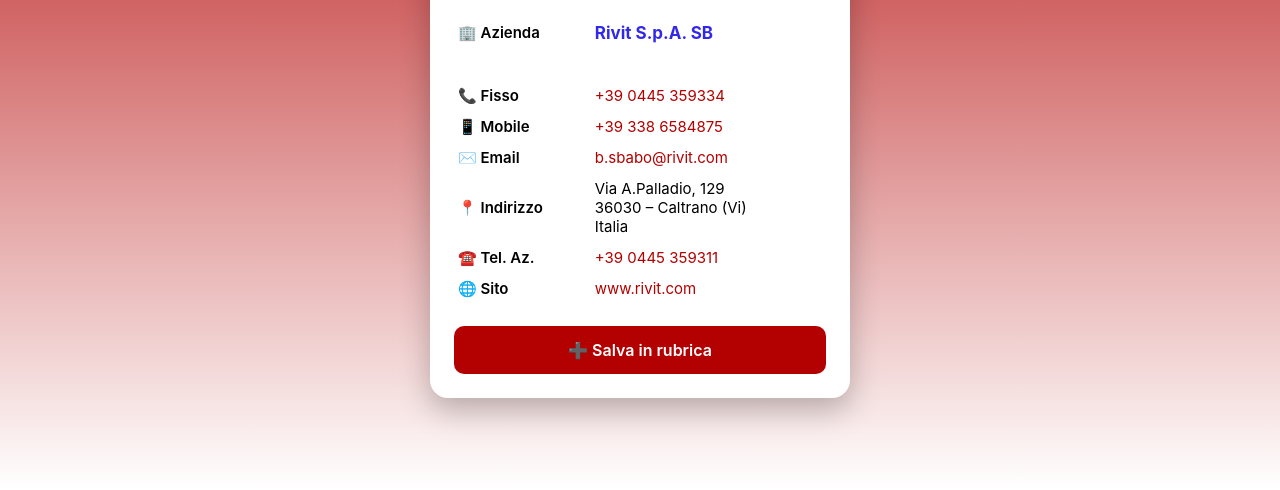
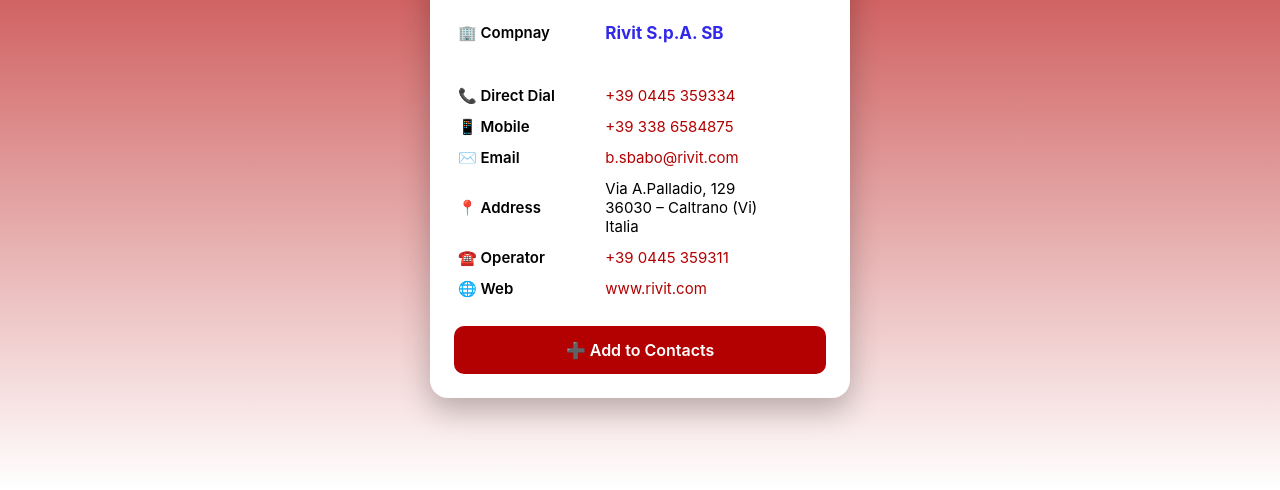
Before and after one commit to CedRivit/Barbara.Sbabo, a plain HTML site: page index.html in a window 1280 px wide. Shown: the part 310-800 px from the top of the page. Drawn offline with Linux system fonts and the light colour scheme.

Commit message:
Update index.html

```diff
--- a/index.html
+++ b/index.html
@@ -151,12 +151,12 @@
 
     <table class="azienda">
       <tr>
-        <td class="label">🏢 Azienda</td>
+        <td class="label">🏢 Compnay</td>
         <td class="company-value">Rivit S.p.A. SB</td>
       </tr>
       <tr><td colspan="2">&nbsp;</td></tr>
       <tr>
-        <td class="label">📞 Fisso</td>
+        <td class="label">📞 Direct Dial</td>
         <td><a href="tel:+39 0445 359331">+39 0445 359334</a></td>
       </tr>
       <tr>
@@ -168,20 +168,20 @@
         <td><a href="mailto:b.sbabo@rivit.com">b.sbabo@rivit.com</a></td>
       </tr>
       <tr>
-        <td class="label">📍 Indirizzo</td>
+        <td class="label">📍 Address</td>
         <td>Via A.Palladio, 129<br>36030 – Caltrano (Vi)<br>Italia</td>
       </tr>
       <tr>
-        <td class="label">☎️ Tel. Az.</td>
+        <td class="label">☎️ Operator</td>
         <td><a href="tel:+39 0445 359311">+39 0445 359311</a></td>
       </tr>
       <tr>
-        <td class="label">🌐 Sito</td>
+        <td class="label">🌐 Web</td>
         <td><a href="https://www.Rivit.com" target="_blank">www.rivit.com</a></td>
       </tr>
     </table>
 
-    <a class="btn" href="contatto.vcf">➕ Salva in rubrica</a>
+    <a class="btn" href="contatto.vcf">➕ Add to Contacts</a>
 
   </div>
 
```
